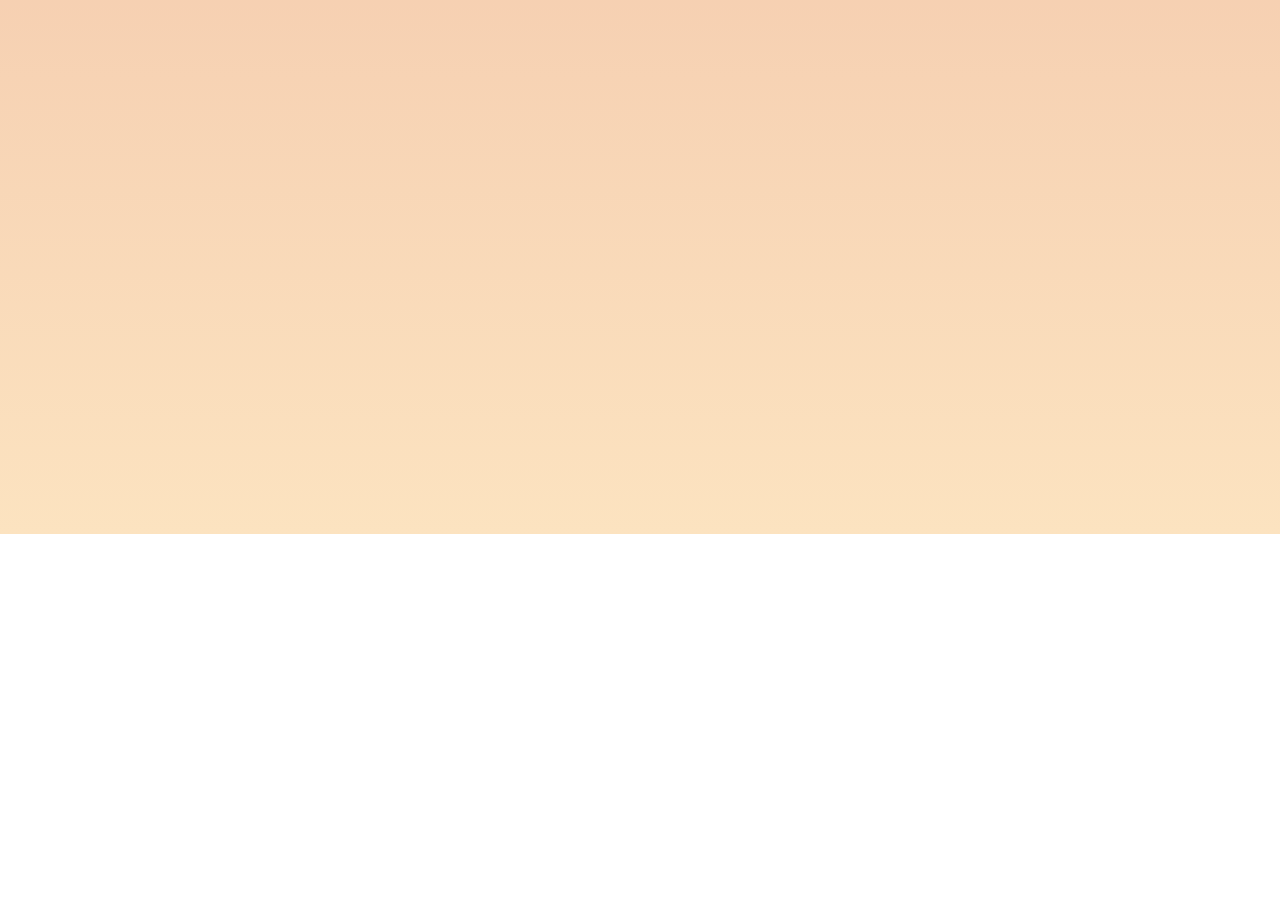
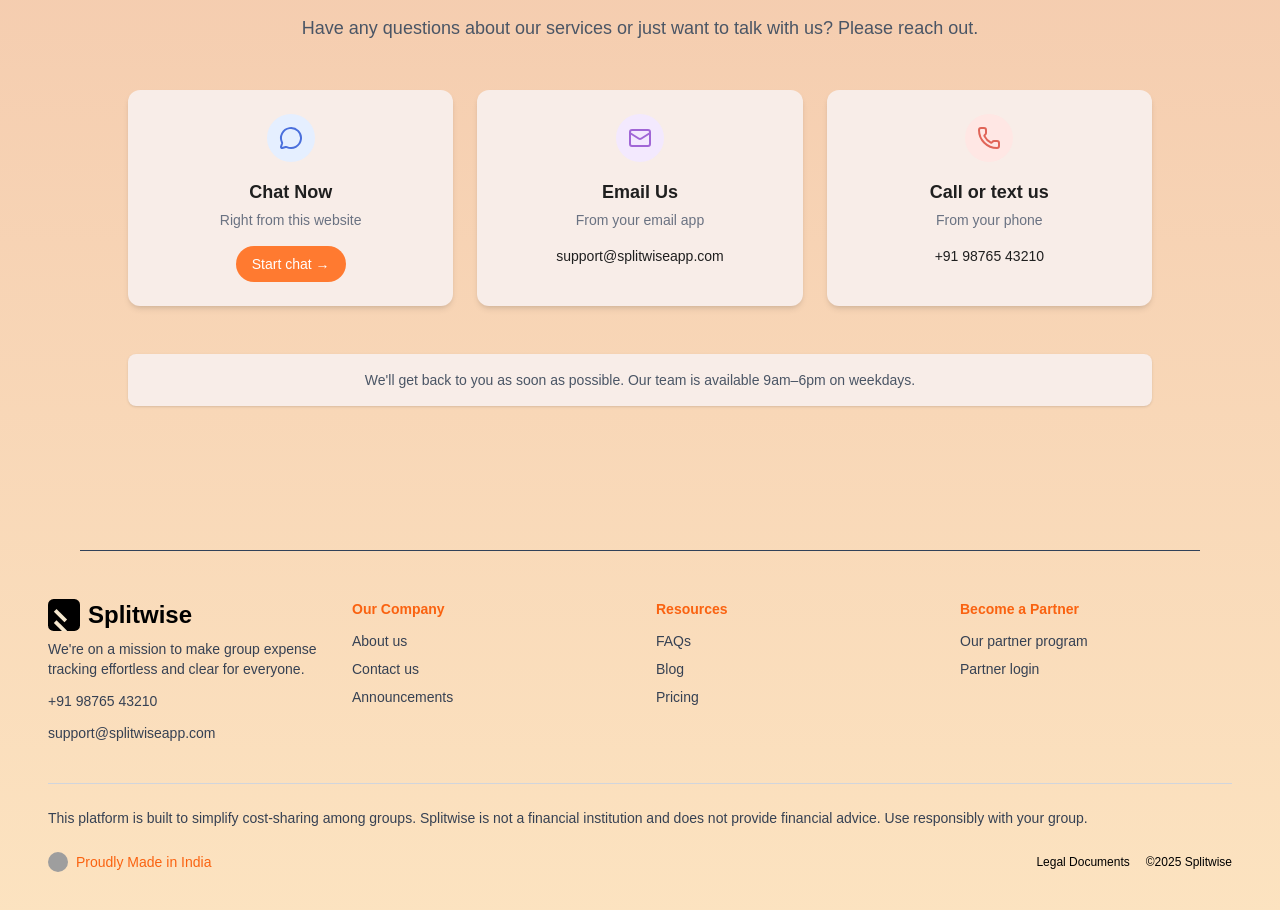
Before and after one commit to yuvikaKathaith/SplitWise, a React (Vite) app: page /contact in a window 1280 px wide. Shown: the part 266-1176 px from the top of the page. Before the commit the page ends 800 px from the top, so only its background shows below. Built offline with nearby package versions, Linux system fonts and the light colour scheme; grey boxes are pictures that could not be loaded.

Commit message:
footer added

```diff
--- a/src/App.jsx
+++ b/src/App.jsx
@@ -1,9 +1,10 @@
 import { Routes, Route } from "react-router-dom";
 import Header from "./Components/Header.jsx";
-import Home from "./Components/Hero.jsx";
+import Home from "./Components/Home.jsx";
 import SettlementPage from "./Components/SettlementPage.jsx";
 import About from "./Components/About.jsx";
 import Contact from "./Components/Contact.jsx";
+import Footer from "./Components/Footer.jsx";
 
 const App = () => {
   return (
@@ -15,6 +16,7 @@
         <Route path="/about" element={<About />} />
         <Route path="/contact" element={<Contact />} />
       </Routes>
+      <Footer />
     </div>
   );
 };
--- a/src/Components/About.jsx
+++ b/src/Components/About.jsx
@@ -1,35 +1,38 @@
 import React from "react";
+import { Info, ListChecks } from "lucide-react";
 
 const About = () => {
   return (
     <section
       className="min-h-screen px-6 py-12 md:px-20 text-[#1f1f1f]"
-      style={{
-        background: "linear-gradient(180deg, #f3c7ab 0%, #f6e2c0 100%)",
-      }}
     >
       <div className="max-w-5xl mx-auto">
-
         <h2 className="text-3xl md:text-4xl font-bold text-center mb-6">
-          About <span className="text-[#e27546]">Splitwise</span> – Group Expense Tracker
+          About <span className="text-[#ff7a30]">Splitwise</span> – Group Expense Tracker
         </h2>
         <p className="text-center text-gray-700 text-lg mb-10 max-w-3xl mx-auto">
           A simple yet powerful way to manage shared expenses with friends, roommates, or colleagues.
           Designed to make group budgeting stress-free with real-time updates and clear summaries.
         </p>
 
-        <div className="bg-[#eaddd1] rounded-2xl shadow-md p-8 md:p-10 mb-8">
-          <h3 className="text-2xl font-semibold mb-4 text-center">What It Does</h3>
-          <p className="text-gray-700 text-lg leading-relaxed">
+        <div className="rounded-2xl shadow-sm p-8 md:p-10 mb-8 bg-[#f8ede8]">
+          <div className="flex items-center justify-center mb-4">
+            <Info className="w-6 h-6 text-[#ff7a30] mr-2" />
+            <h3 className="text-2xl text-[#ff7a30] font-semibold text-center">What It Does</h3>
+          </div>
+          <p className="text-lg leading-relaxed text-gray-700">
             Splitwise lets users add, split, and track group expenses in real-time. Whether it's
             for travel, rent, or shared bills, this tool ensures everyone stays in sync.
             Its mobile-first design and clean interface make it easy to use across all devices.
           </p>
         </div>
 
-        <div className="bg-[#eaddd1] rounded-2xl shadow-md p-8 md:p-10">
-          <h3 className="text-2xl font-semibold mb-4 text-center">Key Features</h3>
-          <ul className="list-disc list-inside text-gray-700 text-lg space-y-2">
+        <div className="rounded-2xl shadow-sm p-8 md:p-10 bg-[#f8ede8]">
+          <div className="flex items-center justify-center mb-4">
+            <ListChecks className="w-6 h-6 text-[#ff7a30] mr-2" />
+            <h3 className="text-2xl text-[#ff7a30] font-semibold text-center">Key Features</h3>
+          </div>
+          <ul className="list-disc list-inside text-lg space-y-2 text-gray-700">
             <li>Add and split group expenses</li>
             <li>Track balances between users</li>
             <li>Real-time updates using Socket.io</li>
--- /dev/null
+++ b/src/Components/Contact.jsx
@@ -0,0 +1,57 @@
+import React from "react";
+import { MessageCircle, Mail, Phone } from "lucide-react";
+
+const Contact = () => {
+  return (
+    <section className="max-h-screen px-6 py-16 text-center text-[#1f1f1f]">
+      <div className="max-w-5xl mx-auto">
+        <h2 className="text-3xl md:text-4xl font-bold mb-4">
+          We are here for you, <br />
+          contact us at <span className="text-[#ff7a30]">anytime.</span>
+        </h2>
+        <p className="text-gray-600 text-lg mb-12">
+          Have any questions about our services or just want to talk with us? Please reach out.
+        </p>
+        <div className="grid md:grid-cols-3 gap-6">
+          <div className="bg-[#f8ede8] rounded-xl p-6 shadow-md">
+            <div className="flex justify-center mb-4">
+              <div className="bg-[#e5efff] p-3 rounded-full">
+                <MessageCircle className="text-[#4a6fdc]" />
+              </div>
+            </div>
+            <h3 className="text-lg font-semibold mb-1">Chat Now</h3>
+            <p className="text-gray-500 mb-4 text-sm">Right from this website</p>
+            <button className="bg-[#ff7a30] hover:bg-[#ff9d69] text-white font-medium py-2 px-4 rounded-full text-sm">
+              Start chat →
+            </button>
+          </div>
+          <div className="bg-[#f8ede8] rounded-xl p-6 shadow-md">
+            <div className="flex justify-center mb-4">
+              <div className="bg-[#f3e9fe] p-3 rounded-full">
+                <Mail className="text-[#a066d6]" />
+              </div>
+            </div>
+            <h3 className="text-lg font-semibold mb-1">Email Us</h3>
+            <p className="text-gray-500 mb-4 text-sm">From your email app</p>
+            <p className="font-medium text-sm">support@splitwiseapp.com</p>
+          </div>
+          <div className="bg-[#f8ede8] rounded-xl p-6 shadow-md">
+            <div className="flex justify-center mb-4">
+              <div className="bg-[#ffe7e4] p-3 rounded-full">
+                <Phone className="text-[#e06558]" />
+              </div>
+            </div>
+            <h3 className="text-lg font-semibold mb-1">Call or text us</h3>
+            <p className="text-gray-500 mb-4 text-sm">From your phone</p>
+            <p className="font-medium text-sm">+91 98765 43210</p>
+          </div>
+        </div>
+        <div className="bg-[#f8ede8] rounded-lg mt-12 py-4 px-6 shadow text-sm text-gray-600">
+          We'll get back to you as soon as possible. Our team is available 9am–6pm on weekdays.
+        </div>
+      </div>
+    </section>
+  );
+};
+
+export default Contact;
--- /dev/null
+++ b/src/Components/Footer.jsx
@@ -0,0 +1,82 @@
+import React from "react";
+
+const Footer = () => {
+  return (
+    <>
+      <div className="h-[1px] bg-slate-700 mt-20 ml-20 mr-20" />
+      <footer className="text-black px-6 md:px-12 py-12">
+        <div className="max-w-7xl mx-auto grid md:grid-cols-4 gap-8 text-sm">
+          <div className="space-y-3">
+            <div className="flex items-center gap-2 mb-2">
+              <img src="/logo.svg" alt="Splitwise Logo" className="h-8 w-8" />
+              <h1 className="text-2xl font-bold text-black">Splitwise</h1>
+            </div>
+            <p className="text-gray-700 font-medium">
+              We're on a mission to make group expense <br />
+              tracking effortless and clear for everyone.
+            </p>
+            <p className="text-gray-700">+91 98765 43210</p>
+            <p className="text-gray-700">support@splitwiseapp.com</p>
+          </div>
+
+          <div>
+            <h3 className="font-semibold text-[#fa6210] mb-3">Our Company</h3>
+            <ul className="space-y-2 text-gray-700">
+              <li>About us</li>
+              <li>Contact us</li>
+              <li>Announcements</li>
+            </ul>
+          </div>
+
+          <div>
+            <h3 className="font-semibold text-[#fa6210] mb-3">Resources</h3>
+            <ul className="space-y-2 text-gray-700">
+              <li>FAQs</li>
+              <li>Blog</li>
+              <li>Pricing</li>
+            </ul>
+          </div>
+
+          <div>
+            <h3 className="font-semibold text-[#fa6210] mb-3">Become a Partner</h3>
+            <ul className="space-y-2 text-gray-700">
+              <li>Our partner program</li>
+              <li>Partner login</li>
+            </ul>
+          </div>
+        </div>
+
+        <div className="border-t border-gray-300 mt-10 pt-6 text-sm text-gray-700">
+          <div className="max-w-7xl mx-auto flex flex-col md:flex-row items-center justify-between gap-4">
+            <p className="text-center md:text-left">
+              This platform is built to simplify cost-sharing among groups.
+              Splitwise is not a financial institution and does not provide
+              financial advice. Use responsibly with your group.
+            </p>
+          </div>
+
+          <div className="mt-6 max-w-7xl mx-auto flex flex-col md:flex-row items-center justify-between gap-4">
+            <div className="flex items-center gap-2">
+              <span className="w-5 h-5 rounded-full overflow-hidden">
+                <img
+                  src="https://flagcdn.com/in.svg"
+                  alt="India"
+                  className="w-full h-full object-cover"
+                />
+              </span>
+              <span className="text-[#fa6210]">Proudly Made in India</span>
+            </div>
+            <div className="text-black text-xs">
+              <a href="#" className="hover:underline mr-4">
+                Legal Documents
+              </a>
+              ©2025 Splitwise
+            </div>
+          </div>
+        </div>
+      </footer>
+    </>
+  );
+};
+
+export default Footer;
--- a/src/Components/Header.jsx
+++ b/src/Components/Header.jsx
@@ -21,7 +21,7 @@
         <a href="/reviews">reviews</a>
         <a href="/blog">blog</a>
         <a href="/contact">contact us</a>
-        <button className="ml-4 border border-black/20 px-7 py-2 rounded-md hover:bg-black/5 transition">
+        <button className="ml-4 bg-[#ff955b] px-7 py-2 rounded-md hover:bg-[#ff9f6c] text-white transition">
           Login
         </button>
       </nav>
--- a/src/Components/Hero.jsx
+++ b/src/Components/Home.jsx
@@ -1,7 +1,7 @@
 import React from "react";
 import { useNavigate } from "react-router-dom";
 
-const Hero = () => {
+const Home = () => {
   const navigate = useNavigate();
   return (
     <section className="bg-gradient-to-br flex items-center justify-center max-h-screen">
@@ -43,4 +43,4 @@
   );
 };
 
-export default Hero;
+export default Home;
```
